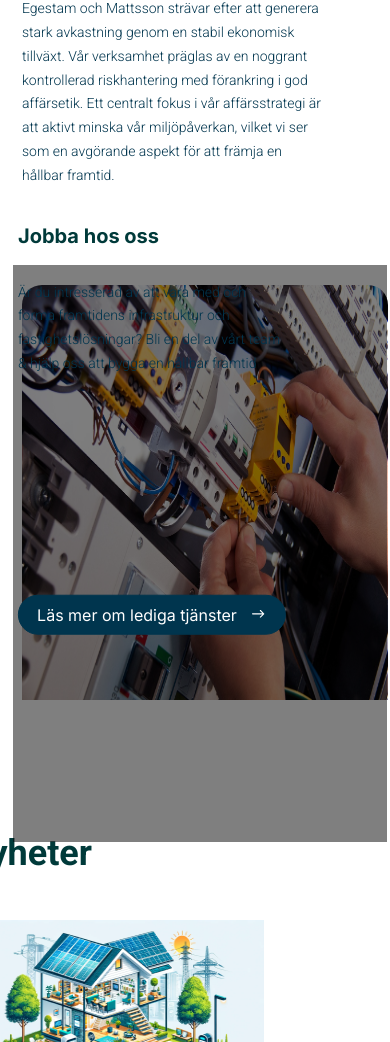
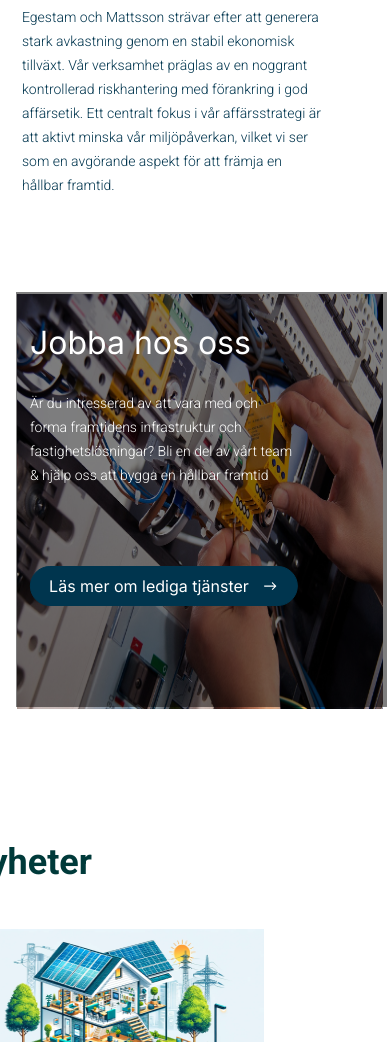
Before and after one commit to Aswinstadx/Egestam_Mattsson_3, a React (Create React App) app in the folder frontend/: page / in a window 390 px wide. Shown: the part 2296-3338 px from the top of the page. Built offline with nearby package versions, Linux system fonts and the light colour scheme.

Commit message:
new chagnes done

```diff
--- a/frontend/src/Components/Banner/Banner.jsx
+++ b/frontend/src/Components/Banner/Banner.jsx
@@ -32,6 +32,7 @@ function Banner() {
             url={process.env.PUBLIC_URL + "/videos/banner_mobile.mp4"}
             playing={true}
             playsinline
+            playsInline
             loop={true}
             volume={0}
             controls={false}
--- a/frontend/src/Components/Header/Header.jsx
+++ b/frontend/src/Components/Header/Header.jsx
@@ -10,6 +10,14 @@ const Header = () => {
   const [navExpanded, setNavExpanded] = useState(false);
 
   const [sidebarOpen, setSidebarOpen] = useState(false);
+
+  const headerStyle = {
+    backgroundColor: navExpanded
+      ? "#89BF50"
+      : isSticky
+      ? "rgba(137, 191, 80, 0.93)"
+      : "transparent",
+  };
 
   const toggleSidebar = () => {
     setSidebarOpen(!sidebarOpen);
@@ -62,14 +70,15 @@ const Header = () => {
   return (
     <div>
       {!isIpad ? (
-        <>
+        <header>
           <Navbar
             expand="lg"
             className={`navbar-container${isSticky ? " sticky" : ""}`}
             style={{
-              backgroundColor: isSticky
-                ? "rgba(137, 191, 80, 0.93)"
-                : "transparent",
+              backgroundColor:
+                isSticky || navExpanded
+                  ? "rgba(137, 191, 80, 0.93)"
+                  : "transparent",
             }}
           >
             <div className="container-fluid">
@@ -88,6 +97,7 @@ const Header = () => {
                   />
                 )}
               </Navbar.Brand>
+
               <Navbar.Toggle
                 aria-controls="basic-navbar-nav"
                 className={`custom-toggler${navExpanded ? " open" : ""}`}
@@ -133,6 +143,7 @@ const Header = () => {
                     height="24"
                     viewBox="0 0 24 24"
                     fill="none"
+                    style={{ overflow: "auto", zIndex: "999" }}
                   >
                     <path
                       d="M19 6.41L17.59 5 12 10.59 6.41 5 5 6.41 10.59 12 5 17.59 6.41 19 12 13.41 17.59 19 19 17.59 13.41 12z"
@@ -165,7 +176,7 @@ const Header = () => {
               </Nav>
             </Navbar.Collapse>
           </Navbar>
-        </>
+        </header>
       ) : (
         <>
           <nav
--- a/frontend/src/Sections/Section5.jsx
+++ b/frontend/src/Sections/Section5.jsx
@@ -190,8 +190,8 @@ function Section5() {
                     borderTopLeftRadius: !isMobile && "20px",
                     borderTopRightRadius: !isMobile && "20px",
 
-                    left: "13px",
-                    width: "96%", // Set width to 100% of its container
+                    left: "16px",
+                    width: "95%", // Set width to 100% of its container
                     height: !isMobile && "72%",
                   }}
                 ></div>{" "}
@@ -200,8 +200,8 @@ function Section5() {
                   src={process.env.PUBLIC_URL + "/images/sectn_5.jpeg"}
                   className="card2-im"
                   style={{
-                    borderTopLeftRadius: "20px",
-                    borderTopRightRadius: "20px",
+                    borderTopLeftRadius: !isMobile && "20px",
+                    borderTopRightRadius: !isMobile && "20px",
                     maxWidth: "100%", // Set maximum width to 100% of its container
                     height: !isMobile && "72%",
                   }}
@@ -214,6 +214,7 @@ function Section5() {
                       maxWidth: "100%", // Set maximum width to 100% of its container
                       width: "100%", // Ensure the width adjusts to its container
                       maxHeight: "100%",
+                      color:isMobile && 'white'
                     }}
                   >
                     Är du intresserad av att vara med och forma framtidens
--- a/frontend/src/index.css
+++ b/frontend/src/index.css
@@ -799,6 +799,20 @@ footer {
   background-color: rgba(0, 0, 0, 0.5);
   /* Adjust the opacity as needed */
   z-index: 999;
+}
+
+.section5 .dark-overlay {
+  position: absolute;
+  top: 10px;
+  left: 11px;
+  width: 770px;
+  height: 415px;
+  background-color: rgba(0, 0, 0, 0.5);
+  /* Adjust the opacity as needed */
+  z-index: 999;
+  margin-top: 18px;
+  left: 10px;
+  position: absolute;
 }
 
 .card2-im {
@@ -890,6 +904,9 @@ img.card2-im {
     left: 10px;
     position: relative;
   }
+  .navbar-nav{
+    width: 100vw;
+  }
   /* Move the search and menu icons to the right side */
   .navbar-nav.ml-auto {
     margin-left: auto;
@@ -941,8 +958,20 @@ img.card2-im {
     /* Set the background color here */
     padding-left: 0;
     padding-right: 0;
-  }
-
+    left: -20px;
+    position: relative;
+    top: 55px;
+    height: 90vh;
+  }
+  .navbar-container .nav-link:visited{
+    color:yellow;
+    color: #00354E;
+font-family: Inter;
+font-size: 20px;
+font-style: normal;
+font-weight: 600;
+line-height: 25.6px; /* 128% */
+  }
   .section1 {
     top: -13px;
     position: relative;
@@ -1041,7 +1070,11 @@ img.card2-im {
     line-height: 30px;
     text-transform: uppercase;
   }
-
+  .card-image-content{
+    top: 250px;
+    position: absolute;
+    margin-left: 12px;
+  }
   .banner-text_2 p {
     width: 284px;
     height: 142px;
@@ -1234,7 +1267,10 @@ line-height: 20px; /* 125% */
     left: 15px;
     position: relative;
   }
-
+  .card-image-content button{
+    top: -100px;
+    position: relative;
+  }
   .section5 {
     display: flex;
     justify-content: left;
@@ -1261,6 +1297,13 @@ line-height: 20px; /* 125% */
     font-weight: 700;
     line-height: 32.56px;
     /* 162.8% */
+    color: #FFF;
+font-family: Inter;
+font-size: 32px;
+font-style: normal;
+font-weight: 400;
+line-height: 42px; /* 131.25% */
+
   }
 
   .section5 h6 {
@@ -1277,7 +1320,7 @@ line-height: 20px; /* 125% */
 
   .section5 p {
     color: #00354E;
-    font-family: Roboto;
+    font-family: Inter;
     font-size: 20px;
     font-style: normal;
     font-weight: 300;
@@ -1286,6 +1329,7 @@ line-height: 20px; /* 125% */
     display: flex;
     width: 333px;
     height: 278px;
+
   }
 
   .section5 img.card2-im {
@@ -1293,6 +1337,8 @@ line-height: 20px; /* 125% */
     height: 415.8px;
     margin-top: 20px;
     height: 415px;
+    height: 415px;
+    margin-left: -5px;
   }
 
   .section6 {
```
